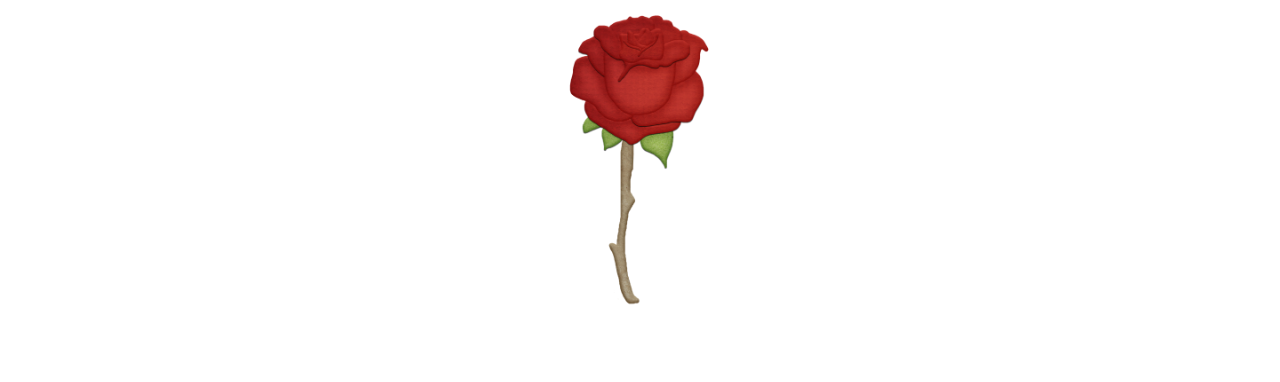
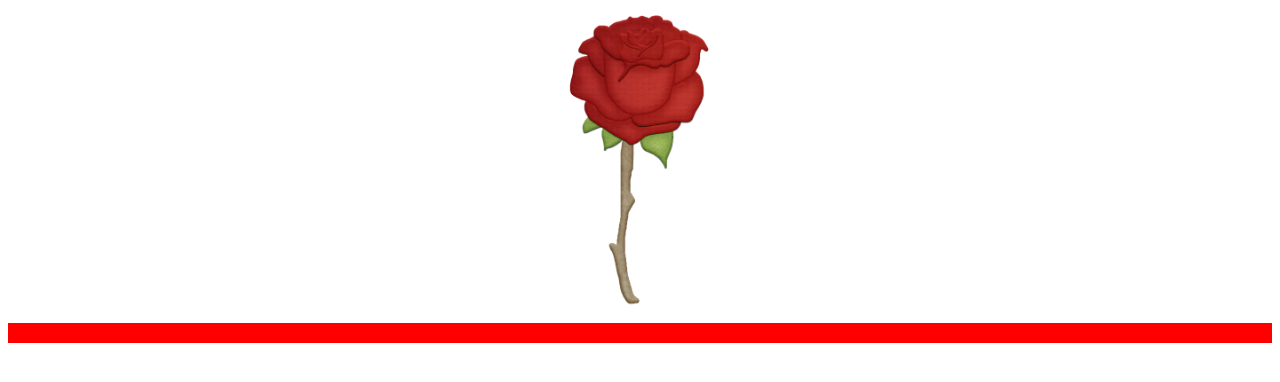
Before and after one commit to jeronimo-vallejob/html-jeronimo-vallejo, a website: page index.html in a window 1280 px wide. Drawn offline with Linux system fonts and the light colour scheme.

Commit message:
box, padding

```diff
--- a/index.html
+++ b/index.html
@@ -15,5 +15,7 @@
   </head>
   <body>
     <img src="imagenes/image1.png" width="200px" />
+
+    <div class="box"></div>
   </body>
 </html>
--- a/style.css
+++ b/style.css
@@ -4,3 +4,8 @@ img {
   margin-right: auto;
   filter: grayscale(100%), drop-shadow(5px 5px red);
 }
+
+.box {
+  padding: 10px;
+  background-color: red;
+}
```
